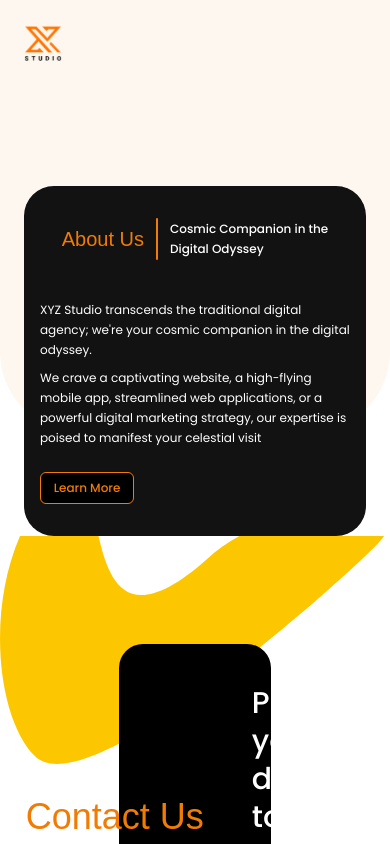
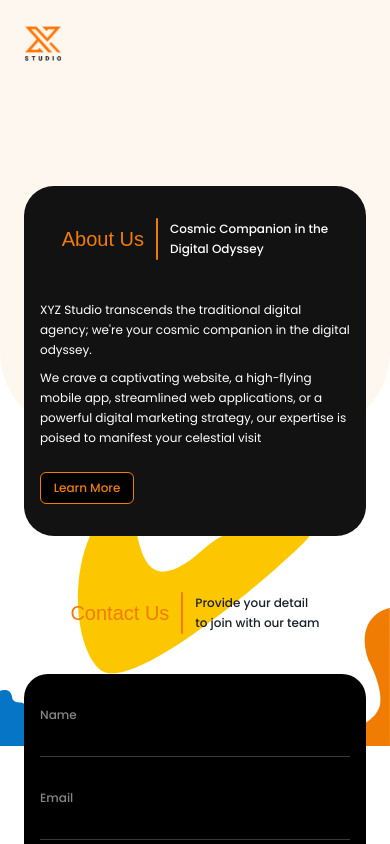
Before and after one commit to gautamxyzstudio/XYZ_landingpages, a Next.js app: page /websitedevelopment in a window 390 px wide. Shown: the top 844 px of the page. Built offline with nearby package versions, Linux system fonts and the light colour scheme; a web font is replaced by a local one.

Commit message:
contact us mobile integration

```diff
--- a/public/exporter.ts
+++ b/public/exporter.ts
@@ -32,10 +32,12 @@ import FRAME_TOP from './frameTop.svg';
 import FRAME_LEFT from './frameLeft.svg';
 import FRAME_RIGHT from './farmeRight.svg';
 import ASTRONAUT_MOON from './astronuat-moon.svg';
+import FRAME_TOP_SMALL from './frame-top-small.svg';
 export {
   LOGO,
   FRAME_TOP,
   FRAME_LEFT,
+  FRAME_TOP_SMALL,
   FRAME_RIGHT,
   ASTRONAUT_MOON,
   CROSS,
--- a/src/app/websitedevelopment/components/formView/index.tsx
+++ b/src/app/websitedevelopment/components/formView/index.tsx
@@ -7,6 +7,7 @@ import {
   FRAME_TOP,
 } from '../../../../../public/exporter';
 import Image from 'next/image';
+import FormHeader from '@/components/molecules/formHeader';
 const FormView = () => {
   return (
     <div className="flex px-[148px] relative pt-[108px] pb-[86px] flex-row  justify-center">
--- a/src/app/websitedevelopment/components/formmobile/index.tsx
+++ b/src/app/websitedevelopment/components/formmobile/index.tsx
@@ -1,7 +1,30 @@
+import Image from 'next/image';
 import React from 'react';
+import {
+  FRAME_LEFT,
+  FRAME_RIGHT,
+  FRAME_TOP,
+  FRAME_TOP_SMALL,
+} from '../../../../../public/exporter';
+import FormHeader from '@/components/molecules/formHeader';
 
 const FormMobile = () => {
-  return <div>FormMobile</div>;
+  return (
+    <div className="w-full flex pt-[56px] relative flex-row  justify-center pb-[112px]">
+      <Image className="absolute top-0" src={FRAME_TOP_SMALL} alt="FRAME TOP" />
+      <Image
+        src={FRAME_LEFT}
+        className="absolute w-[73px] h-[56px] left-0 bottom-0"
+        alt="FRAME LEFT"
+      />
+      <Image
+        className="absolute  w-[123px] h-[138px] right-0 bottom-0"
+        src={FRAME_RIGHT}
+        alt="FRAME RIGHT"
+      />
+      <FormHeader />
+    </div>
+  );
 };
 
 export default FormMobile;
--- a/src/app/websitedevelopment/page.tsx
+++ b/src/app/websitedevelopment/page.tsx
@@ -7,6 +7,8 @@ import Info from './components/Info';
 import FormView from './components/formView';
 import Services from './components/services';
 import CustomModal from '@/components/molecules/modal';
+import FormMobile from './components/formmobile';
+import Form from '@/components/organisms/form';
 
 const Web = () => {
   const divRef = useRef<HTMLDivElement | null>(null);
@@ -34,7 +36,15 @@ const Web = () => {
       {/* <div>
         <Services />
       </div> */}
-      <FormView />
+      <div className="block sm:hidden">
+        <FormMobile />
+        <div className="mt-[-72px] mb-[56px] relative ">
+          <Form />
+        </div>
+      </div>
+      <div className="hidden sm:block">
+        <FormView />
+      </div>
     </div>
   );
 };
--- a/src/components/atoms/textInput/index.tsx
+++ b/src/components/atoms/textInput/index.tsx
@@ -12,13 +12,15 @@ const TextInput: React.FC<ITextInputProps> = ({
   ...textInputProps
 }) => {
   return (
-    <div className={`mb-10 ${containerStylesClasses}!`}>
-      <p className={`text-[#868686] text-[16px] leading-5 font-medium`}>
+    <div className={` mb-8 sm:mb-10  ${containerStylesClasses}!`}>
+      <p
+        className={`text-[#868686] text-[12px] sm:text-[16px]   sm:leading-5 font-medium`}
+      >
         {title}
       </p>
       <input
         value={value}
-        className={`mt-2 outline-none w-full text-white bg-transparent border-b-[1px] border-b-inputGrey  pb-1 pr-5 flex-1 ${inputStylesClasses}`}
+        className={` mt-1 sm:mt-2 outline-none w-full text-white bg-transparent border-b-[1px] border-b-inputGrey  pb-1 pr-5 flex-1 ${inputStylesClasses}`}
         placeholder={placeholder}
         onChange={onChange}
         title="name"
--- a/src/components/molecules/formHeader/index.tsx
+++ b/src/components/molecules/formHeader/index.tsx
@@ -3,31 +3,51 @@ import React from 'react';
 
 const FormHeader = () => {
   return (
-    <div className="flex w-full items-center justify-center flex-row">
+    <div className="flex z-10 w-full items-center justify-center flex-row">
       <p
-        className={`text-orange ${chau_philomene.className} whitespace-nowrap font-bold text-4xl`}
+        className={`text-orange ${chau_philomene.className} text-xl  whitespace-nowrap font-bold sm:text-4xl`}
       >
         Contact Us
       </p>
+      <div className="block sm:hidden">
         <svg
-        className="mx-6"
-        width="4"
-        height="78"
-        viewBox="0 0 4 78"
+          className="mx-3 sm-20 md:mx-6"
+          xmlns="http://www.w3.org/2000/svg"
+          width="2"
+          height="42"
+          viewBox="0 0 2 42"
           fill="none"
         >
           <path
-          d="M2 1.71893V76.281"
+            d="M1 1V41"
             stroke="#F17C04"
-          stroke-width="3.04335"
+            stroke-width="2"
             stroke-linecap="round"
           />
         </svg>
+      </div>
+      <div className="hidden sm:block">
+        <svg
+          className="mx-3 sm-20 md:mx-6"
+          xmlns="http://www.w3.org/2000/svg"
+          width="4"
+          height="102"
+          viewBox="0 0 4 102"
+          fill="none"
+        >
+          <path
+            d="M2 2V100"
+            stroke="#F17C04"
+            stroke-width="4"
+            stroke-linecap="round"
+          />
+        </svg>
+      </div>
       <div>
-        <p className="text-white leading-38px text-3xl font-medium">
+        <p className="sm:text-white text-textBlack text-xs leading-5   sm:leading-38px sm:text-3xl font-medium">
           Provide your detail
         </p>
-        <p className="text-white leading-38px text-3xl font-medium">
+        <p className="sm:text-white text-textBlack text-xs leading-5   sm:leading-38px sm:text-3xl font-medium">
           to join with our team
         </p>
       </div>
--- a/src/components/organisms/form/index.tsx
+++ b/src/components/organisms/form/index.tsx
@@ -15,11 +15,15 @@ const Form = () => {
     message: '',
   });
   return (
-    <div className="bg-black max-w-[1240px]  w-full z-10  py-[40px]  px-[76px] rounded-3xl">
-      <FormHeader />
-      <div className="mt-[48px] flex justify-between flex-row">
-        <Image src={ASTRONAUT_MOON} alt="ASTRONAUT MOON" />
-        <div className="w-6/12">
+    <div className="bg-black mx-6 sm:mx-0 max-w-[1240px] sm:w-full z-10 py-[32px] sm:py-[40px] px-[16px] sm:px-[76px] rounded-3xl">
+      <div className="hidden sm:block">
+        <FormHeader />
+      </div>
+      <div className=" mt-0 sm:mt-[48px] flex justify-between flex-row">
+        <div className="hidden sm:block">
+          <Image src={ASTRONAUT_MOON} alt="ASTRONAUT MOON" />
+        </div>
+        <div className="w-full sm:w-6/12">
           <TextInput
             value={state.name}
             onChange={(e) =>
@@ -55,8 +59,10 @@ const Form = () => {
           <Button
             buttonType={'orange'}
             title={'Send'}
-            width="w-[180px]"
-            height="h-[56px]"
+            widthSmall="w-[94px]"
+            heightSmall="h-[32px]"
+            width="sm:w-[180px]"
+            height="sm:h-[56px]"
             onPress={() => console.log('pressed')}
           />
         </div>
```
Also changed, not shown: public/frame-top-small.svg (added). Lines whose indentation alone changed are shown as unchanged.
